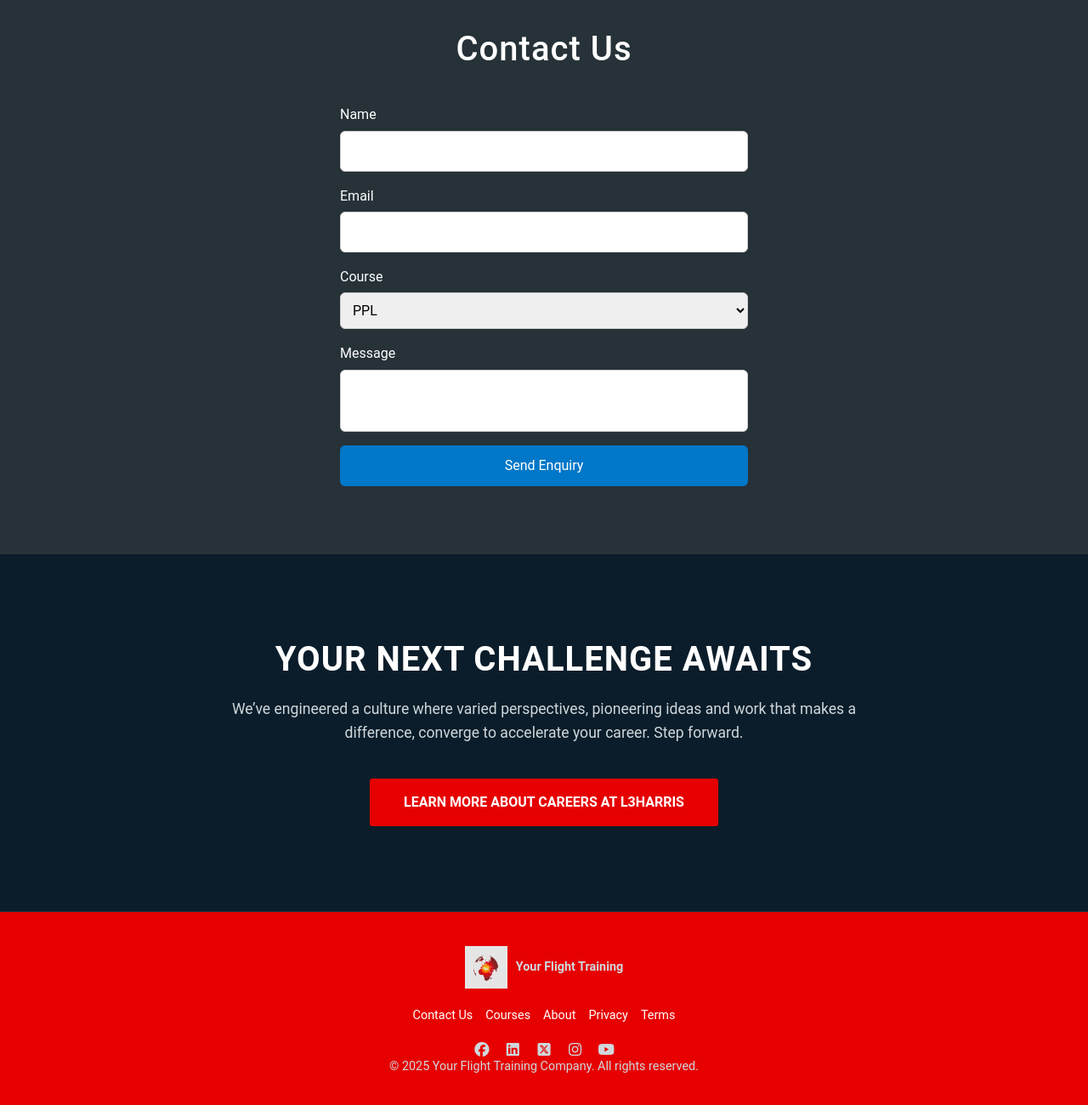
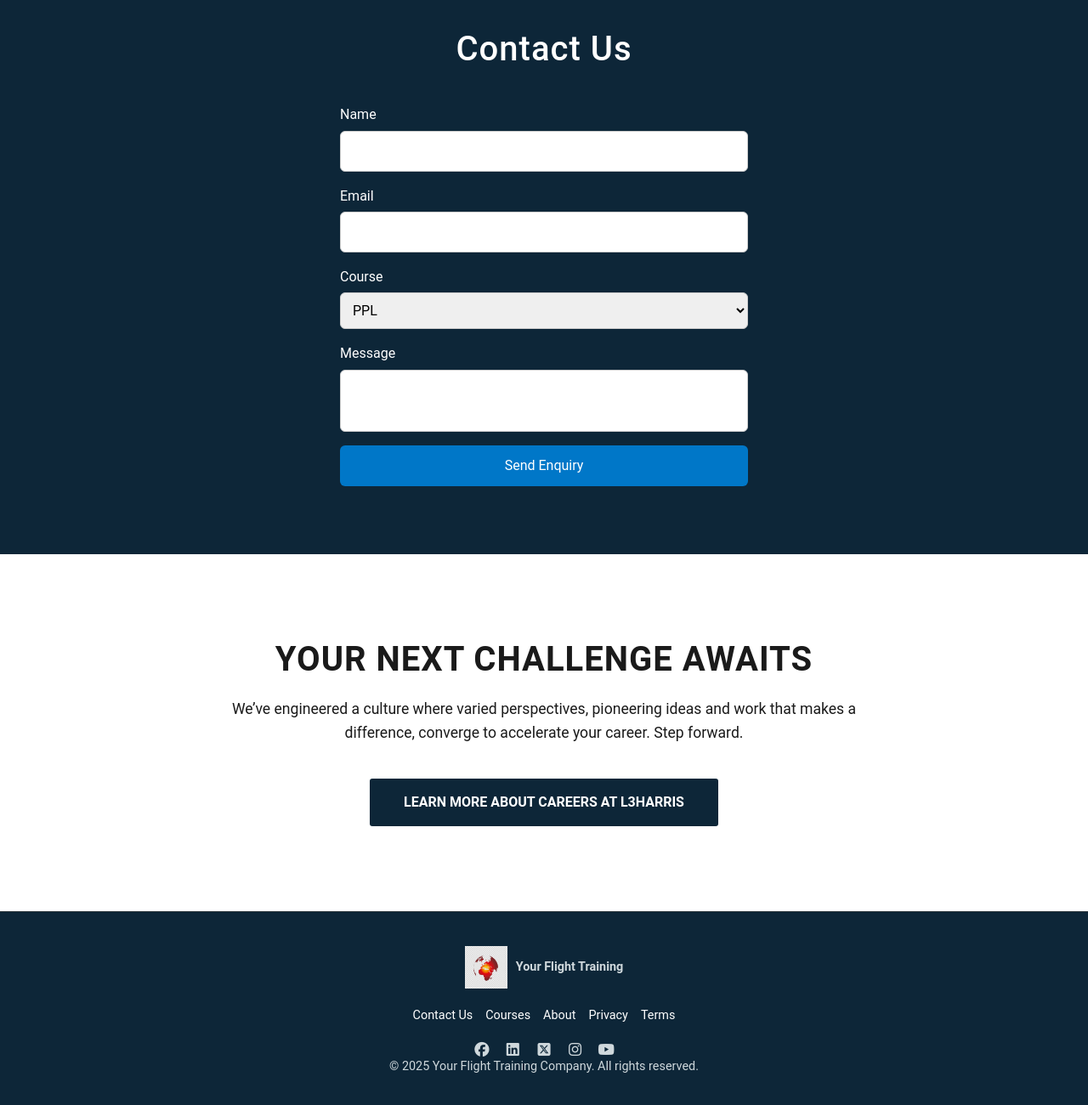
Before and after one commit to shahzadisajda/aviation, a plain HTML site: page index.html in a window 1280 px wide. Shown: the part 1619-2919 px from the top of the page at 85% size. Drawn offline with nearby package versions, Linux system fonts and the light colour scheme.

Commit message:
Refactor CSS styles for improved organization

```diff
--- a/css/style.css
+++ b/css/style.css
@@ -124,7 +124,6 @@ nav {
   text-align: center;
   font-size: 2.5em;
   margin-bottom: 40px;
-  color: ;
   letter-spacing: 1px;
 }
 
@@ -215,7 +214,7 @@ nav {
 /* Contact form */
 
 #contact {
-  background-color: #263238; /* dark grey for contrast */
+  background-color: #0D2638;
   color: white;
   padding: 80px 20px;
 }
@@ -249,8 +248,6 @@ nav {
 }
 /* ====== FOOTER CALL-TO-ACTION SECTION ====== */
 .challenge-section {
-  background-color: #0b1d2a; /* dark navy background */
-  color: white;
   text-align: center;
   padding: 100px 20px;
   position: relative;
@@ -269,11 +266,10 @@ nav {
   line-height: 1.6;
   max-width: 800px;
   margin: 0 auto 40px;
-  color: #cfd8dc;
 }
 
 .challenge-section .cta-btn {
-  background-color: #e60000; /* bright red button */
+  background-color: #0D2638;
   color: white;
   border: none;
   padding: 15px 40px;
@@ -286,12 +282,12 @@ nav {
 }
 
 .challenge-section .cta-btn:hover {
-  background-color: #e60000;
+  background-color: #0D2638;
 }
 
 /* ====== FOOTER ====== */
 .footer {
-  background-color:#e60000 ;
+  background-color:#0D2638 ;
   color: #cfd8dc;
   text-align: center;
   padding: 40px 20px;
```
